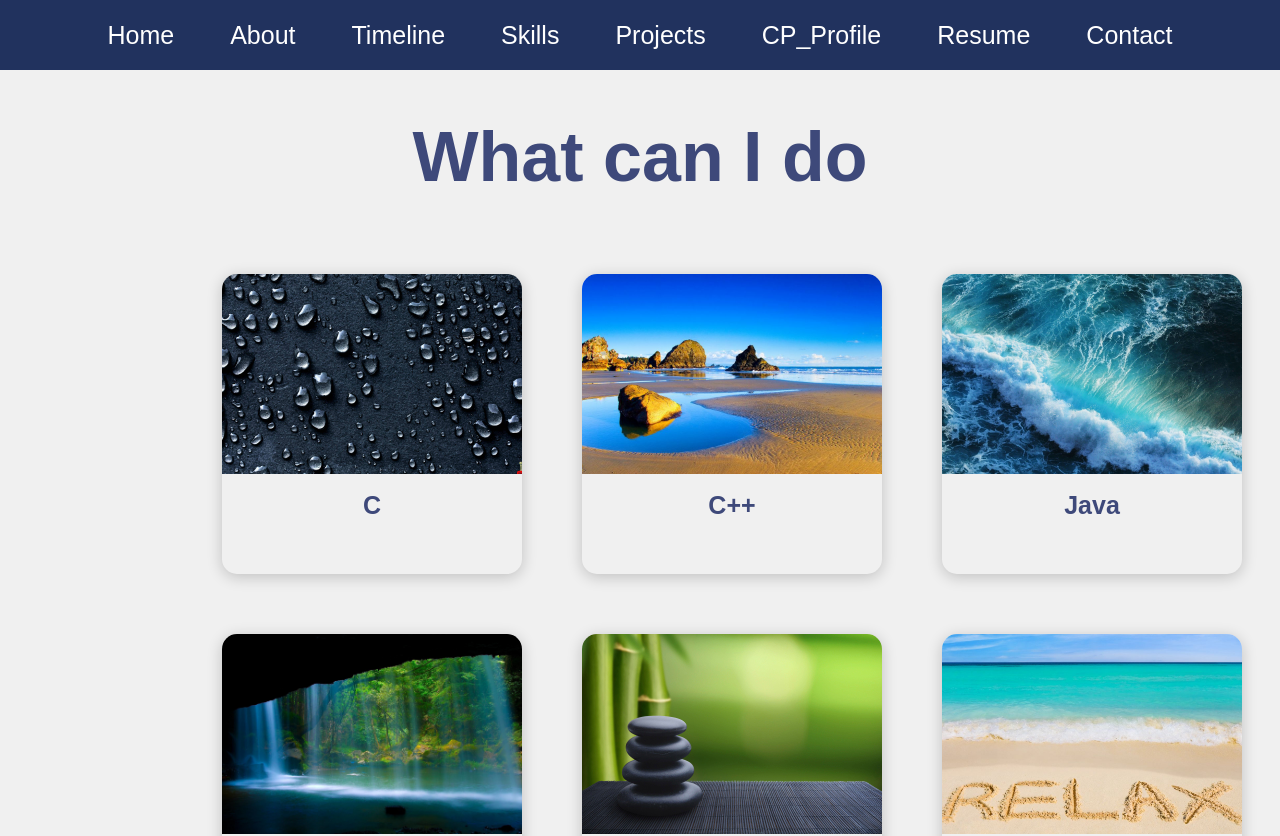
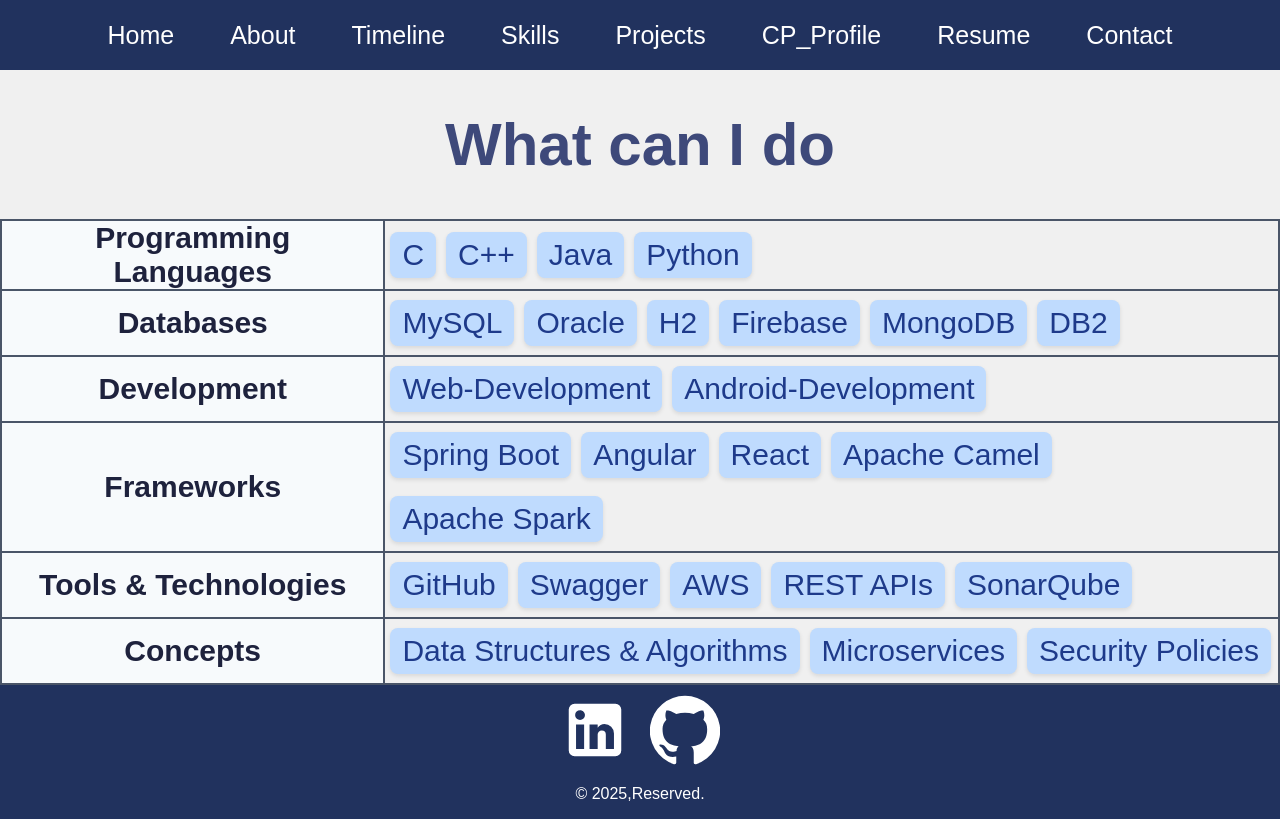
Before and after one commit to pradnyesh61/Personal-Portfolio, a React (Create React App) app: page /Personal-Portfolio/skills in a window 1280 px wide. Shown: the top 836 px of the page. Built offline with nearby package versions, Linux system fonts and the light colour scheme; no server answers.

Commit message:
skills updated

```diff
--- a/src/Pages/Skills.js
+++ b/src/Pages/Skills.js
@@ -1,62 +1,48 @@
-import React from 'react'
-import { useEffect } from "react"
-import SkillItem from '../Components/SkillItem'
-import { SkillList } from '../Helpers/SkillList'
+import React, { useEffect } from "react";
+import "../Styles/Skills.css";
 
-import '../Styles/Skills.css'
+const SkillsTable = () => {
+  const skills = {
+    "Programming Languages": ["C", "C++", "Java", "Python"],
+    "Databases": ["MySQL", "Oracle", "H2", "Firebase", "MongoDB", "DB2"],
+    "Development": ["Web-Development", "Android-Development"],
+    "Frameworks": ["Spring Boot", "Angular", "React", "Apache Camel", "Apache Spark"],
+    "Tools & Technologies": ["GitHub", "Swagger", "AWS", "REST APIs", "SonarQube"],
+    "Concepts": ["Data Structures & Algorithms", "Microservices", "Security Policies"]
+  };
+
+  return (
+    <div className="skills-container">
+        <table className="skills-table">
+            <tbody>
+                {Object.entries(skills).map(([category, values], index) => (
+                    <tr key={index}>
+                        <th>{category}</th>
+                        <td>
+                            <div className="skills-blocks">
+                                {values.map((value, idx) => (
+                                    <span key={idx} className="skills-block">{value}</span>
+                                ))}
+                            </div>
+                        </td>
+                    </tr>
+                ))}
+            </tbody>
+        </table>
+    </div>
+);
+};
+
 
 
 function Skills() {
+  return (
+    <div className="skills">
+      <h1>What can I do</h1>
+      <SkillsTable />
+    </div>
 
-  const getData = async() => {
-    try{
-      const url = "https://docs.google.com/spreadsheets/d/1RqYnd8QLzut5ym6N-QMm9JH_vWrGEQLH/export?format=csv";
-      fetch(url).then(response => {
-        console.log(response);
-        return response.json();
-      }).then(data => {
-        // Work with JSON data here
-        console.log(data);
-      }).catch(err => {
-        // Do something for an error here
-        console.log("Error Reading data " + err);
-      });
-
-      fetch(url).then(result=>{
-        console.log(result);
-        console.log("bye")
-        result.text().then(csvtext => {
-        console.log("Hello")
-        console.log(csvtext)})
-    });
-
-
-      // const res = await fetch(
-      //  "https://docs.google.com/spreadsheets/d/1RqYnd8QLzut5ym6N-QMm9JH_vWrGEQLH/export?format=csv"
-      // );
-   //   console.log(res);
-
-  }catch(error){
-      console.log(error);
-    }
-  };
-
-  useEffect(() => {
-getData();
-  });
-
-  return (
-<div className="skills">
-      <h1>What can I do</h1>
-      <div className="skillsList">
-        {SkillList.map((project, idx) => {
-          return <SkillItem id = {idx}  name = {project.name} image = {project.image}/>
-        })}
-
-
-      </div>
-    </div>
-  )
+  );
 }
 
-export default Skills
+export default Skills;
--- a/src/Styles/Home.css
+++ b/src/Styles/Home.css
@@ -35,18 +35,6 @@
     color: white;
   }
 
-  .skills {
-    font-size: 35px;
-    width: 100%;
-    display: flex;
-    justify-content: center;
-    flex-direction: column;
-    align-items: center;
-  }
-
-  .skills h1 {
-    color: #3e497a;
-  }
 
   .skills .list {
     list-style: none;
--- a/src/Styles/Skills.css
+++ b/src/Styles/Skills.css
@@ -1,74 +1,52 @@
 .skills {
+  font-size: 30px;
   width: 100%;
-    height: auto;
   display: flex;
   justify-content: center;
+  flex-direction: column;
   align-items: center;
-    flex-direction: column;
-  }
-  .skills .skillsTitle {
-    text-align: center;
-    color: #3e497a;
-    font-size: 20px;
-    font-weight: bolder;
 }
 
-  .skillsList {
-    width: 70vw;
-    height: auto;
-    display: grid;
-    grid-template-columns: 1fr 1fr 1fr;
-    place-items: center;
+.skills h1 {
+  color: #3e497a;
 }
 
-  /* MENU ITEM STYLING */
+.skills-container {
+  display: flex;
+  justify-content: center;
+}
 
-  .skillsItem {
-    border-radius: 15px;
-    width: 300px;
-    height: 300px;
-    margin: 30px;
-    box-shadow: 0px 3px 15px rgba(0, 0, 0, 0.2);
+.skills-table {
+  border: 2px solid #121d30;
+  width: 100%;
+  text-align: left;
+  border-collapse: collapse;
+}
+
+.skills-table th {
+  background-color: #f7fafc;
+  color: #1e223d;
+  border: 2px solid #4a5568;
+  padding: 0px 10px 0px 10px;
   text-align: center;
 }
-  .skillsItem:hover {
-    box-shadow: 0px 3px 15px rgba(0, 0, 0, 0.5);
-    transition: 0.3s ease-in;
-    cursor: pointer;
+
+.skills-table td {
+  padding: 4px;
+  border: 2px solid #4a5568;
 }
 
-  .skillsItem .bgImage {
-    border-top-left-radius: 15px;
-    border-top-right-radius: 15px;
-    width: 100%;
-    height: 200px;
-    background-position: center;
-    background-repeat: no-repeat;
-    background-size: cover;
+.skills-blocks {
+  display: flex;
+  flex-wrap: wrap;
+  gap: 8px;
 }
 
-  .skillsItem h1 {
-    font-size: 25px;
+.skills-block {
+  padding: 6px 12px;
+  margin:  5px 1px;
+  background-color: #bfdbfe;
+  color: #1e3a8a;
+  border-radius: 8px;
+  box-shadow: 0 2px 4px rgba(0, 0, 0, 0.1);
 }
-
-  @media only screen and (max-width: 1300px) {
-    .projectList {
-      grid-template-columns: 1fr 1fr;
-    }
-  }
-
-  @media only screen and (max-width: 800px) {
-    .projectList {
-      grid-template-columns: 1fr;
-    }
-  }
-
-  @media only screen and (max-width: 800px) {
-    .projectList {
-      width: 100%;
-    }
-    .projectItem {
-      width: 300px;
-      height: 300px;
-    }
-  }
```
Lines whose indentation alone changed are shown as unchanged.
